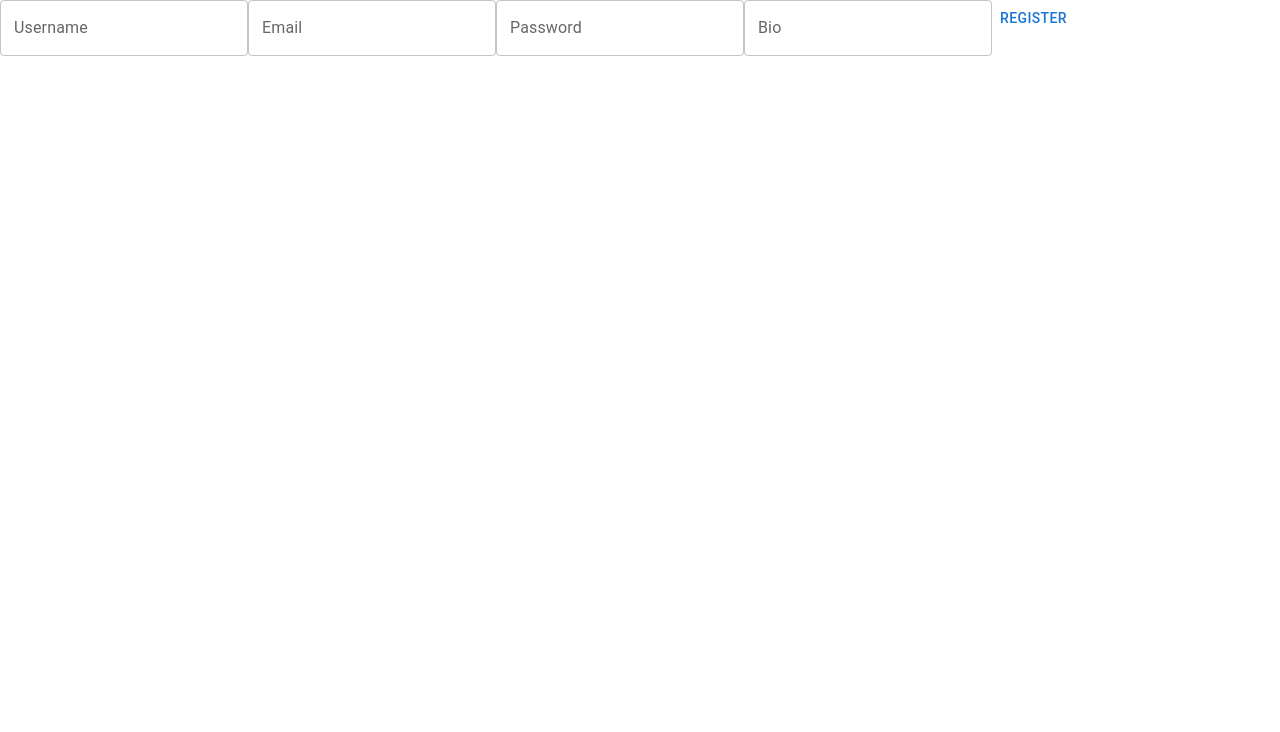
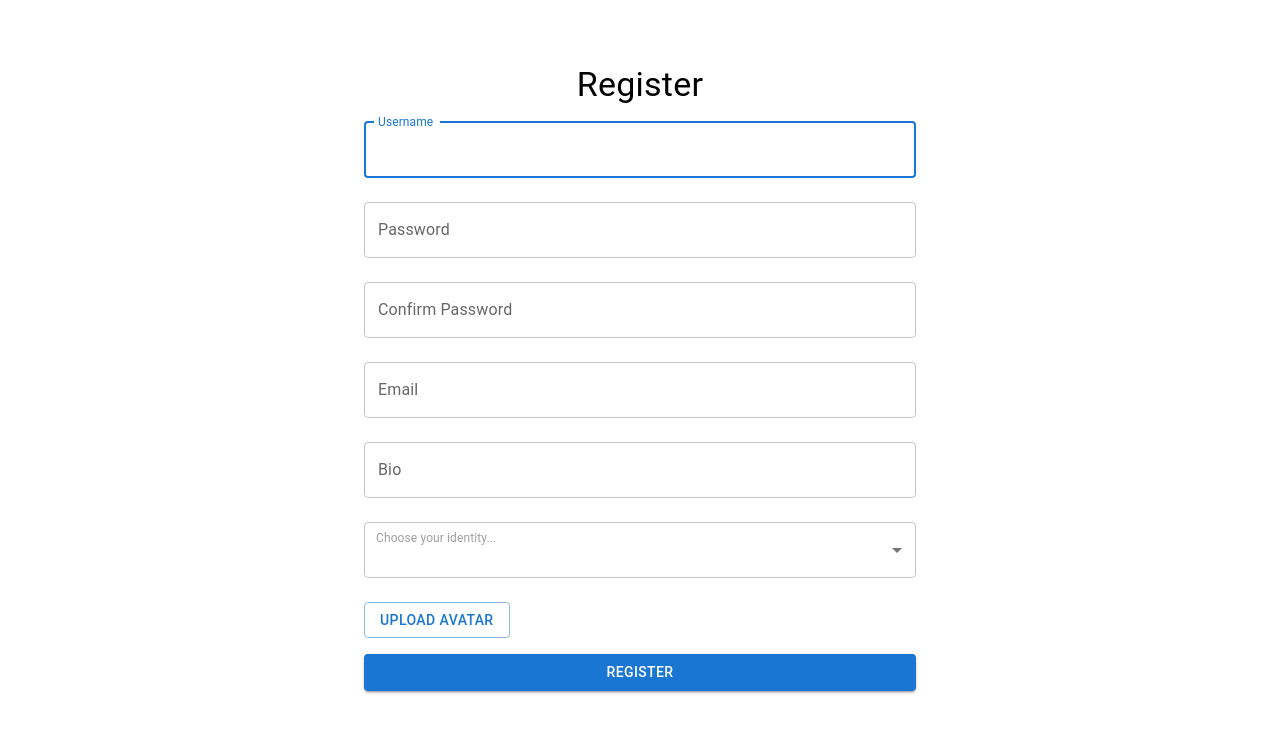
Before and after one commit to hackersclubsv/hackersclub-frontend-django, a React (Create React App) app: page /register in a window 1280 px wide. Shown: the top 732 px of the page. Built offline with nearby package versions, Linux system fonts and the light colour scheme.

Commit message:
login & register update

```diff
--- a/src/App.js
+++ b/src/App.js
@@ -4,7 +4,7 @@ import './App.css';
 import React from 'react';
 import { BrowserRouter as Router, Routes, Route } from 'react-router-dom';
 import Login from './pages/Login.js';
-import Register from './pages/RegisterFormik.js';
+import Register from './pages/Register.js';
 
 const App = () => {
   return (
--- a/src/pages/Login.js
+++ b/src/pages/Login.js
@@ -114,10 +114,11 @@ export default function Login() {
             variant="contained"
             color="primary"
             disabled={formik.isSubmitting}
+            sx={{ fontWeight: 'bold' }}
           >
             login
           </Button>
-          <Grid container>
+          <Grid container mt={1}>
             <Grid item xs>
               <Link href="#" variant="body2">
                 Forgot password?
--- a/src/pages/Register.js
+++ b/src/pages/Register.js
@@ -1,91 +1,213 @@
-import React, { useState } from 'react';
-import axios from 'axios';
-import { TextField, Button } from '@mui/material';
-import * as yup from 'yup';
-
-// define validation schema
-const schema = yup.object().shape({
-  username: yup.string().required().max(10, 'Username must be at most 10 characters'),
-  email: yup.string().required().email().matches(/@northeastern\.edu$/, 'Email must be a valid northeastern.edu email'),
-  password: yup.string().required().min(8, 'Password must be at least 8 characters').matches(/^(?=.*[a-z])(?=.*[A-Z])(?=.*\d)(?=.*[@$!%*?&])[A-Za-z\d@$!%*?&]{8,}$/,
-      'Password must contain at least one upper case, one lower case, one digit, and one special char'
-    ),
-  bio: yup.string().required().max(150, 'Bio must be at most 150 characters'),
-  });
+import React, { useState } from "react";
+import { useFormik } from "formik";
+import axios from "axios";
+import {
+  Alert,
+  Box,
+  Button,
+  Container,
+  FormControl,
+  InputLabel,
+  MenuItem,
+  Select,
+  TextField,
+  Typography,
+} from "@mui/material";
+import validationSchema from "../validations/RegisterForm.js";
 
 const Register = () => {
-  const [username, setUsername] = useState('');
-  const [password, setPassword] = useState('');
-  const [email, setEmail] = useState('');
-  const [bio, setBio] = useState('');
-  const [avatar, setAvatar] = useState(null);
+  const [errors, setErrors] = useState({});
 
-  const handleSubmit = async(e) => {
-    e.preventDefault();
-
-    // Form validation can go here
-    const user = { username, password, email, bio, avatar };
+  const submitForm = async (values, formikHelpers) => {
     try {
-      await schema.validate(user);
-      axios.post('http://localhost:4000/users/register', { username, password, email })
-      .then(response => {
-        console.log(response.data);
-        // You can perform actions based on the response here, such as updating the UI to show success, storing the token, etc.
-      })
-      .catch(error => {
-        console.error(error);
-        // Handle error here, such as showing an error message to the user
+      const formData = new FormData();
+      Object.entries(values).forEach(([key, value]) =>
+        formData.append(key, value),
+      );
+      const res = await axios.post(
+        "http://localhost:4000/users/register",
+        formData,
+      );
+      console.log(res.data); // Here you would usually store the JWT in local storage and redirect the user
+      formikHelpers.resetForm();
+    } catch (err) {
+      console.log(err.response.data);
+      setErrors({
+        api: err.response.data || "An error occurred. Please try again.",
       });
-  } catch (err) {
-    console.error(err);
+    } finally {
+      formikHelpers.setSubmitting(false);
     }
   };
 
-const handleFileChange = (e) => {
-  const file = e.target.files[0];
-  if (file && file.size < 5000000) { // 5MB
-    setAvatar(file);
-    } else {
-      console.error('File too big');
-      // Handle error here, such as showing an error message to the user
-    }
-  };
+  const formik = useFormik({
+    initialValues: {
+      username: "",
+      password: "",
+      confirmPassword: "",
+      email: "",
+      bio: "",
+      avatar: null,
+      role: "",
+    },
+    validationSchema: validationSchema,
+    onSubmit: submitForm,
+  });
 
   return (
-    <form onSubmit={handleSubmit}>
+    <Container component="main" maxWidth="sm">
+      <Box
+        sx={{
+          marginTop: 8,
+          display: "flex",
+          flexDirection: "column",
+          alignItems: "center",
+        }}
+      >
+        <Typography component="h1" variant="h4">
+          Register
+        </Typography>
+        <form onSubmit={formik.handleSubmit}>
           <TextField
+            variant="outlined"
+            margin="normal"
+            fullWidth
+            id="username"
+            name="username"
             label="Username"
-        value={username}
-        onChange={(e) => setUsername(e.target.value)}
-        required
+            autoComplete="username"
+            autoFocus
+            value={formik.values.username}
+            onChange={formik.handleChange}
+            error={formik.touched.username && Boolean(formik.errors.username)}
+            helperText={formik.touched.username && formik.errors.username}
+          />
+
+          <TextField
+            variant="outlined"
+            margin="normal"
+            fullWidth
+            id="password"
+            name="password"
+            label="Password"
+            type="password"
+            autoComplete="current-password"
+            value={formik.values.password}
+            onChange={formik.handleChange}
+            error={formik.touched.password && Boolean(formik.errors.password)}
+            helperText={formik.touched.password && formik.errors.password}
           />
           <TextField
-        label="Email"
-        value={email}
-        onChange={(e) => setEmail(e.target.value)}
-        required
+            variant="outlined"
+            margin="normal"
+            fullWidth
+            id="confirmPassword"
+            name="confirmPassword"
+            label="Confirm Password"
+            type="password"
+            autoComplete="current-password"
+            value={formik.values.confirmPassword}
+            onChange={formik.handleChange}
+            error={
+              formik.touched.confirmPassword &&
+              Boolean(formik.errors.confirmPassword)
+            }
+            helperText={
+              formik.touched.confirmPassword && formik.errors.confirmPassword
+            }
           />
           <TextField
-        label="Password"
-        type="password"
-        value={password}
-        onChange={(e) => setPassword(e.target.value)}
-        required
+            variant="outlined"
+            margin="normal"
+            fullWidth
+            id="email"
+            name="email"
+            label="Email"
+            autoComplete="email"
+            value={formik.values.email}
+            onChange={formik.handleChange}
+            error={formik.touched.email && Boolean(formik.errors.email)}
+            helperText={formik.touched.email && formik.errors.email}
           />
+
           <TextField
+            variant="outlined"
+            margin="normal"
+            fullWidth
+            id="bio"
+            name="bio"
             label="Bio"
-        value={bio}
-        onChange={(e) => setBio(e.target.value)}
-        required
+            autoComplete="A Description of Yourself"
+            placeholder="A Description of Yourself"
+            multiline
+            value={formik.values.bio}
+            onChange={formik.handleChange}
+            error={formik.touched.bio && Boolean(formik.errors.bio)}
+            helperText={formik.touched.bio && formik.errors.bio}
           />
+
+          <FormControl fullWidth margin="normal">
+            <InputLabel disabled variant="filled" id="role-label" shrink>
+              Choose your identity...
+            </InputLabel>
+            <Select
+              labelId="role-label"
+              id="role"
+              value={formik.values.role}
+              onChange={(event) => {
+                formik.setFieldValue("role", event.target.value);
+              }}
+              error={formik.touched.role && Boolean(formik.errors.role)}
+            >
+              <MenuItem value={"Default"}>Default</MenuItem>
+              <MenuItem value={"Faculty"}>Faculty</MenuItem>
+            </Select>
+          </FormControl>
+          <label htmlFor="avatar">
             <input
-        accept="image/*"
+              style={{ display: "none" }}
+              id="avatar"
+              name="avatar"
               type="file"
-        onChange={handleFileChange}
-        required
+              onChange={(event) => {
+                formik.setFieldValue("avatar", event.currentTarget.files[0]);
+              }}
             />
-      <Button type="submit">Register</Button>
+            <Button
+              color="primary"
+              variant="outlined"
+              component="span"
+              sx={{
+                my: 2,
+              }}
+            >
+              Upload avatar
+            </Button>
+            {formik.touched.avatar && Boolean(formik.errors.avatar) && (
+              <Alert sx={{ mb: 2 }} severity="error">
+                {formik.errors.avatar}
+              </Alert>
+            )}
+          </label>
+
+          {errors.api && (
+            <Alert sx={{ mb: 2 }} severity="error">
+              {errors.api}
+            </Alert>
+          )}
+
+          <Button
+            color="primary"
+            variant="contained"
+            fullWidth
+            type="submit"
+            disabled={formik.isSubmitting}
+          >
+            Register
+          </Button>
         </form>
+      </Box>
+    </Container>
   );
 };
 
--- a/src/pages/RegisterFormik.js
+++ /dev/null
@@ -1,80 +0,0 @@
-import React, { useState } from "react";
-import axios from "axios";
-import { Button, TextField } from "@mui/material";
-import * as yup from "yup";
-import { Field, Form, Formik } from "formik";
-
-// define validation schema
-const validationSchema = yup.object().shape({
-  username: yup
-    .string()
-    .required()
-    .max(10, "Username must be at most 10 characters"),
-  email: yup
-    .string()
-    .required()
-    .email()
-    .matches(
-      /@northeastern\.edu$/,
-      "Email must be a valid northeastern.edu email",
-    ),
-  password: yup
-    .string()
-    .required()
-    .min(8, "Password must be at least 8 characters")
-    .matches(
-      /^(?=.*[a-z])(?=.*[A-Z])(?=.*\d)(?=.*[@$!%*?&])[A-Za-z\d@$!%*?&]{8,}$/,
-      "Password must contain at least one upper case, one lower case, one digit, and one special char",
-    ),
-  bio: yup.string().required().max(150, "Bio must be at most 150 characters"),
-});
-
-const Register = () => {
-  return (
-    <Formik
-      initialValues={{ username: "", email: "", password: "", bio: "" }}
-      validationSchema={validationSchema}
-      onSubmit={async (values, { setSubmitting, setErrors }) => {
-        setSubmitting(true);
-        // Call your API
-        try {
-          await axios.post("http://localhost:4000/users/register", values);
-          setSubmitting(false);
-        } catch (err) {
-          setErrors({ api: err.message });
-        } finally {
-          setSubmitting(false);
-        }
-      }}
-    >
-      {({ errors, touched, isSubmitting }) => (
-        <Form>
-          <Field name="username" as={TextField} label="Username" />
-          {errors.username && touched.username && <div>{errors.username}</div>}
-
-          <Field name="email" as={TextField} label="Email" />
-          {errors.email && touched.email && <div>{errors.email}</div>}
-
-          <Field
-            name="password"
-            type="password"
-            as={TextField}
-            label="Password"
-          />
-          {errors.password && touched.password && <div>{errors.password}</div>}
-
-          <Field name="bio" as={TextField} label="Bio" />
-          {errors.bio && touched.bio && <div>{errors.bio}</div>}
-
-          {errors.api && <div>{errors.api}</div>}
-
-          <Button type="submit" disabled={isSubmitting}>
-            Register
-          </Button>
-        </Form>
-      )}
-    </Formik>
-  );
-};
-
-export default Register;
--- /dev/null
+++ b/src/validations/RegisterForm.js
@@ -0,0 +1,37 @@
+import * as yup from "yup";
+
+// define validation schema
+const validationSchema = yup.object().shape({
+  username: yup
+    .string('Enter your username')
+    .required('Username is required')
+    .max(10, "Username should not exceed 10 characters"),
+  email: yup
+    .string('Enter your email')
+    .required('Email is required')
+    .email('Enter a valid email')
+    .matches(
+      /@northeastern\.edu$/,
+      "Email must be a valid northeastern.edu email",
+    ),
+  password: yup
+    .string('Enter your password')
+    .required('Password is required')
+    .min(8, "Password must be at least 8 characters")
+    .matches(
+      /^(?=.*[a-z])(?=.*[A-Z])(?=.*\d)(?=.*[^A-Za-z\d\s]).{8,}$/,
+      "Password must contain at least one upper case, one lower case, one digit, and one special char",
+    ),
+  confirmPassword: yup.string()
+    .oneOf([yup.ref('password'), null], 'Passwords must match')
+    .required('Confirm Password is required'),
+  avatar: yup.mixed().required('Please upload an Avatar').test(
+    "fileSize",
+    "File too large",
+    (value) => value && value.size <= 5242880 // 5MB
+  ),
+  bio: yup.string('Enter your Bio').required('Bio is required').max(150, "Bio should not exceed 150 characters"),
+  role: yup.string('Select your role').required('Role is required'),
+});
+
+export default validationSchema;
```
Lines whose indentation alone changed are shown as unchanged.
